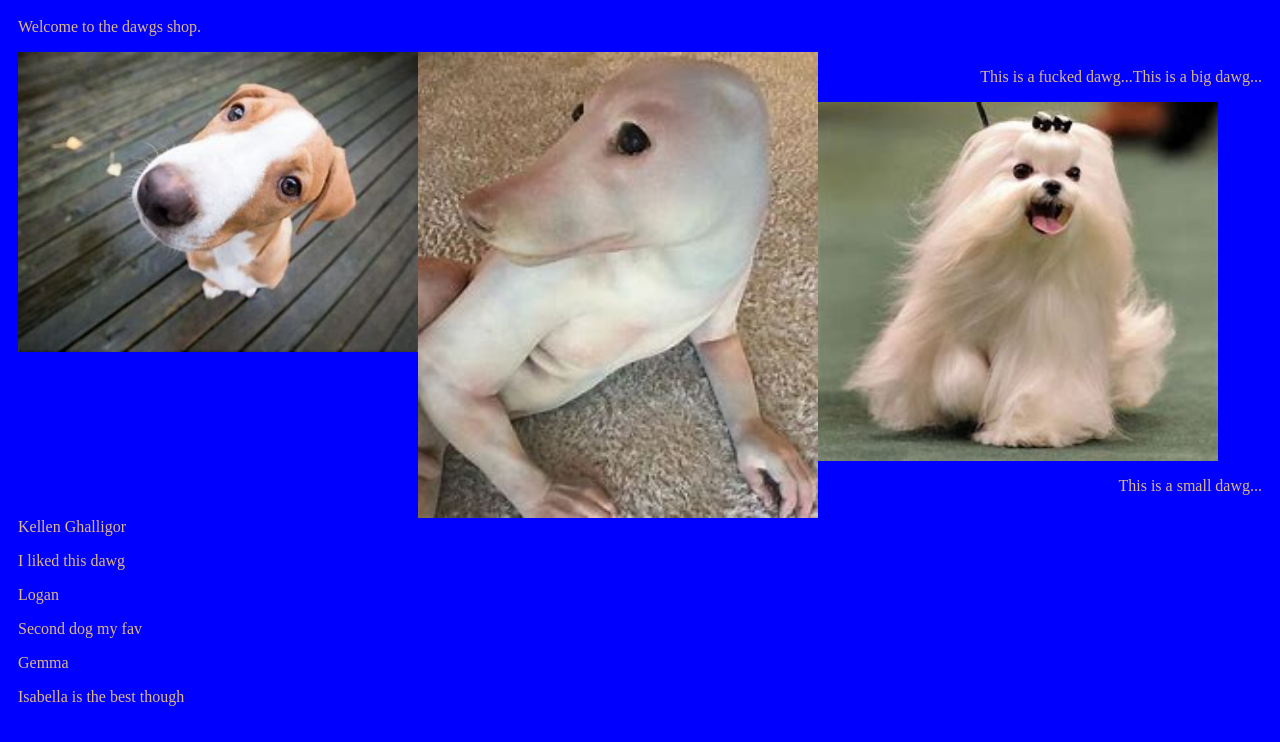
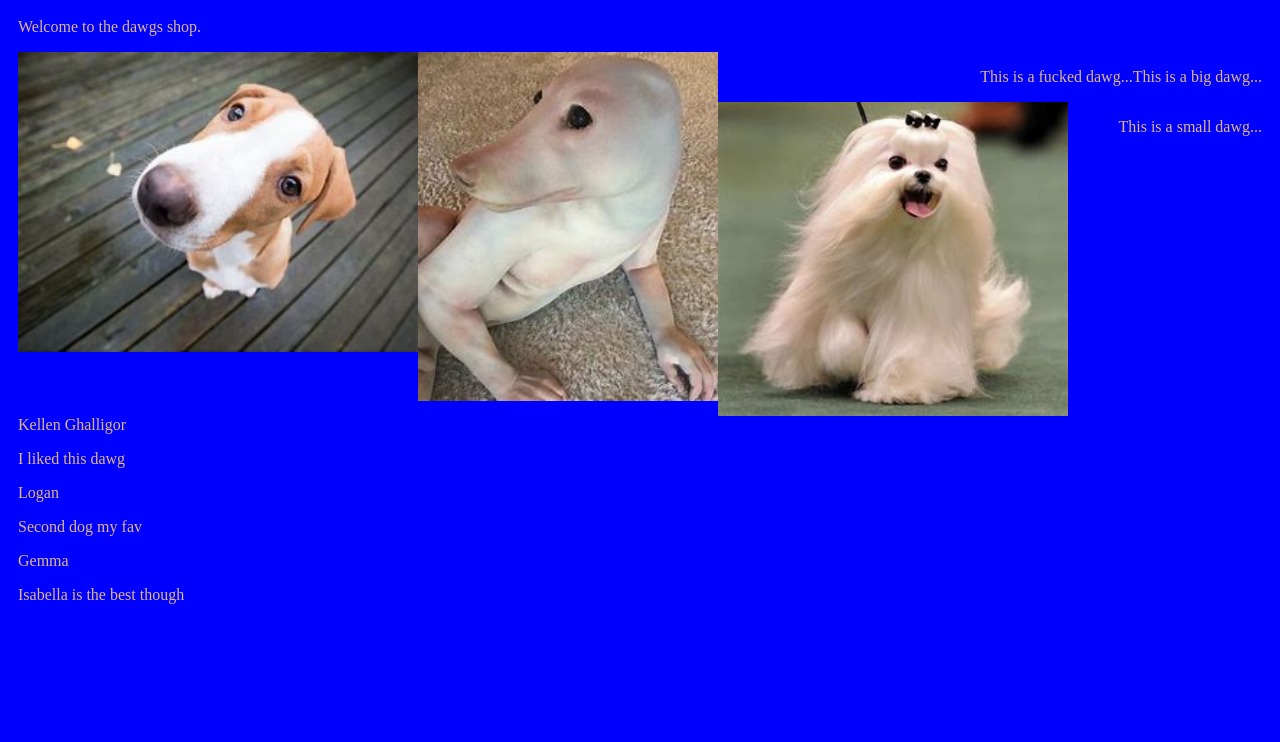
Before and after one commit to Nathansoriz/nathansoriz.github.io, a plain HTML site: page index.htm in a window 1280 px wide. Shown: the part 58-800 px from the top of the page. Drawn offline with Linux system fonts and the light colour scheme.

Commit message:
Update index.htm

```diff
--- a/index.htm
+++ b/index.htm
@@ -20,11 +20,11 @@
 </div>
 
 <div id="dog2">
-	<div id="image"><img src="dogs2.jfif" width=400px></div>
+	<div id="image"><img src="dogs2.jfif" width=300px></div>
 	<div id="description"><p>This is a fucked dawg...</p></div>
 </div>
 <div id="do32">
-	<div id="image"><img src="dogs3.jfif" width=400px></div>
+	<div id="image"><img src="dogs3.jfif" width=350px></div>
 	<div id="description"><p>This is a small dawg...</p></div>
 </div>
 
```
